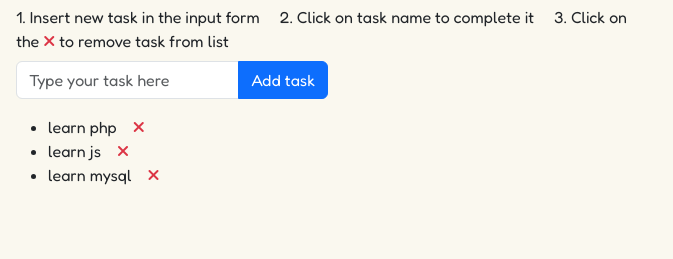
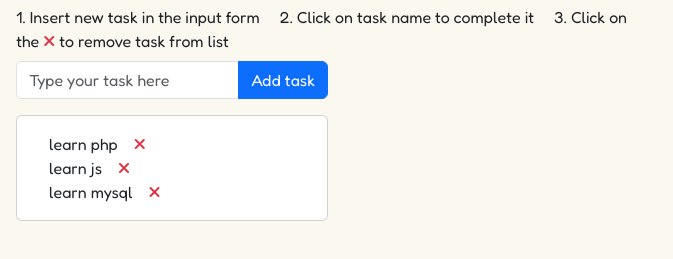
Before and after one commit to marinodilauro/vue-todolist, a plain HTML site: page index.html in a window 1280 px wide. Shown: the part 67-326 px from the top of the page, without its empty margins (0-673 px from the left). Drawn offline with nearby package versions, Linux system fonts and the light colour scheme.

Commit message:
Add task list in a card

```diff
--- a/assets/css/style.css
+++ b/assets/css/style.css
@@ -29,6 +29,8 @@ body {
 }
 
 ul {
+    list-style: none;
+
     li {
         span {
             padding-right: 1rem;
--- a/index.html
+++ b/index.html
@@ -58,17 +58,20 @@
 
         <!-- Tasks list -->
 
+        <div class="card w-25 pt-3">
             <ul>
                 <li v-for="(task, index) in tasks">
+
                     <span @click="completeTask(index)" :class="{taskCompleted: tasks[index].done}">
 
                         {{tasks[index].name}}
 
                     </span>
                     <i class=" fa-solid fa-xmark text-danger" @click="removeTask(index)"></i>
+
                 </li>
             </ul>
-
+        </div>
 
     </div>
 
```
Lines whose indentation alone changed are shown as unchanged.
